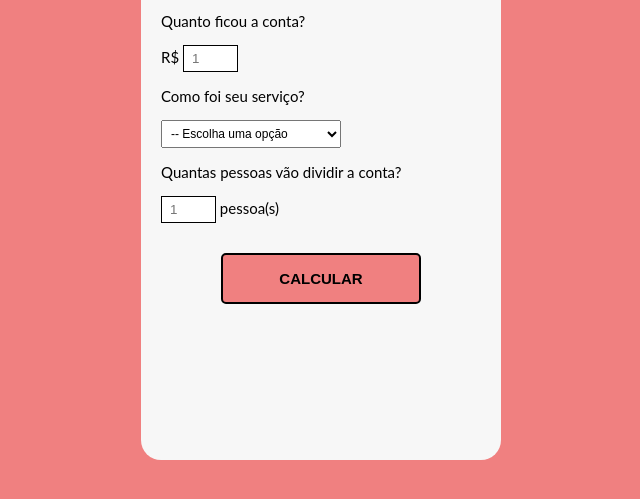
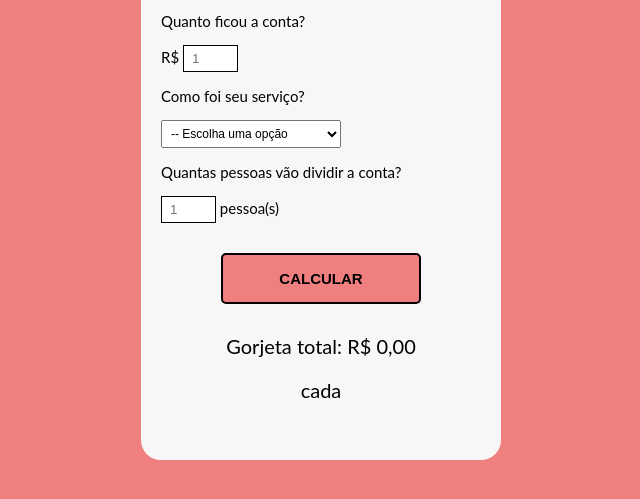
Before and after one commit to Eduardo0409/Calculadora_de_gorjetas, a plain HTML site: page index.html in a window 1280 px wide. Shown: the part 165-664 px from the top of the page, without its empty margins (319-959 px from the left). Drawn offline with Linux system fonts and the light colour scheme; a web font is replaced by a local one.

Commit message:
Adicionando o valor da gorjeta e estilizando

```diff
--- a/index.html
+++ b/index.html
@@ -15,7 +15,7 @@
             <h1 class="title">Calculadora de Gorjetas</h1>
         </div>
         <div>
-            <form class="tipsForm">
+            <form class="tipsForm" id="tipsForm">
                 <label for="bill">
                     <p>Quanto ficou a conta?</p>
                 </label>
@@ -44,6 +44,11 @@
                 <button type="submit" class="formSubmit">Calcular</button>
             </form>
         </div>
+        <div id="totalTip">
+            Gorjeta total:
+            R$ <span id="tip">0,00</span>
+            <p id="each">cada</p>
+        </div>
     </div>
 
     <script src="main.js"></script>
--- a/style.css
+++ b/style.css
@@ -68,3 +68,9 @@ body{
     font-size: 15px;
     color: black;
 }
+
+#totalTip{
+    font-size: 20px;
+    margin-top: 5px;
+    text-align: center;
+}
```
